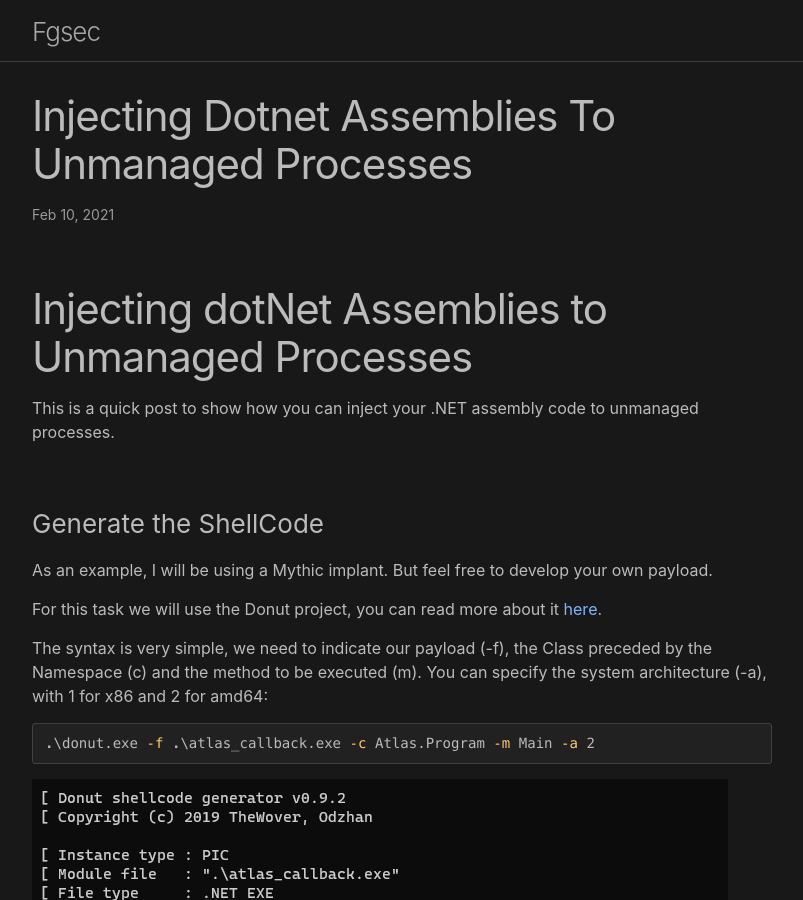
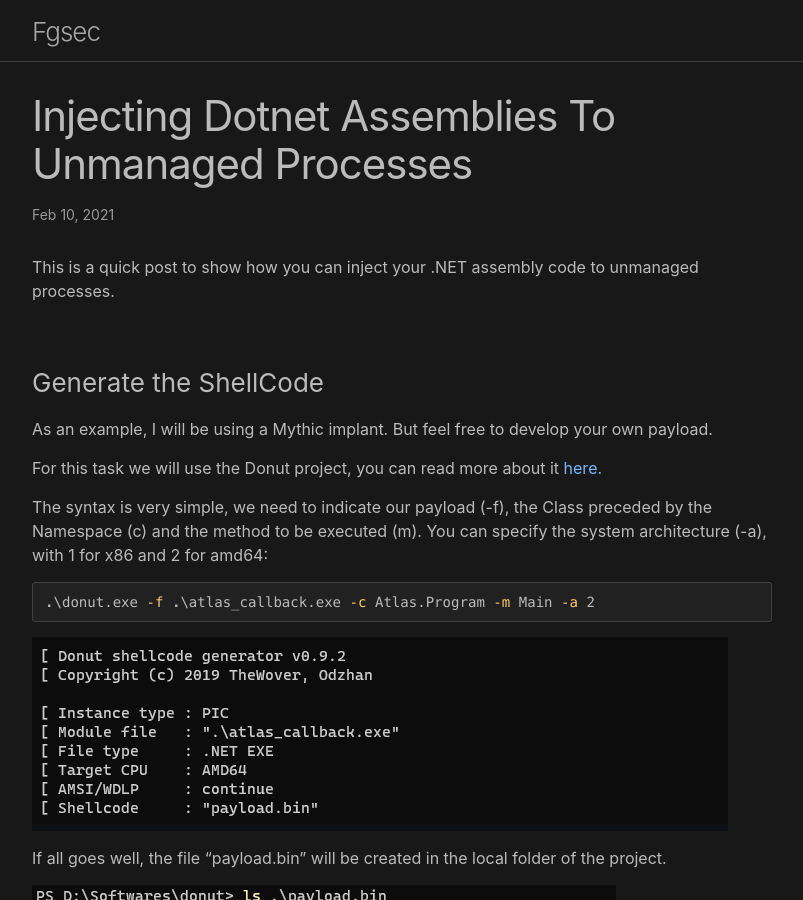
Before and after one commit to fgsec/fgsec.github.io, a Jekyll site: the page built from _posts/2021-02-10-Injecting-dotNet-Assemblies-To-Unmanaged-Processes.md, in a window 1280 px wide and 900 px high. Shown: the whole window, without its empty margins (238-1041 px from the left). Built offline with Jekyll 4.4.1, drawn with Linux system fonts in a browser that asks for light colours; our own code applies the rules of GitHub Pages for plain Markdown files.

Commit message:
Update 2021-02-10-Injecting-dotNet-Assemblies-To-Unmanaged-Processes.md

```diff
--- a/_posts/2021-02-10-Injecting-dotNet-Assemblies-To-Unmanaged-Processes.md
+++ b/_posts/2021-02-10-Injecting-dotNet-Assemblies-To-Unmanaged-Processes.md
@@ -1,5 +1,3 @@
-# Injecting dotNet Assemblies to Unmanaged Processes
-
 This is a quick post to show how you can inject your .NET assembly code to unmanaged processes.
 
 ### Generate the ShellCode
```
